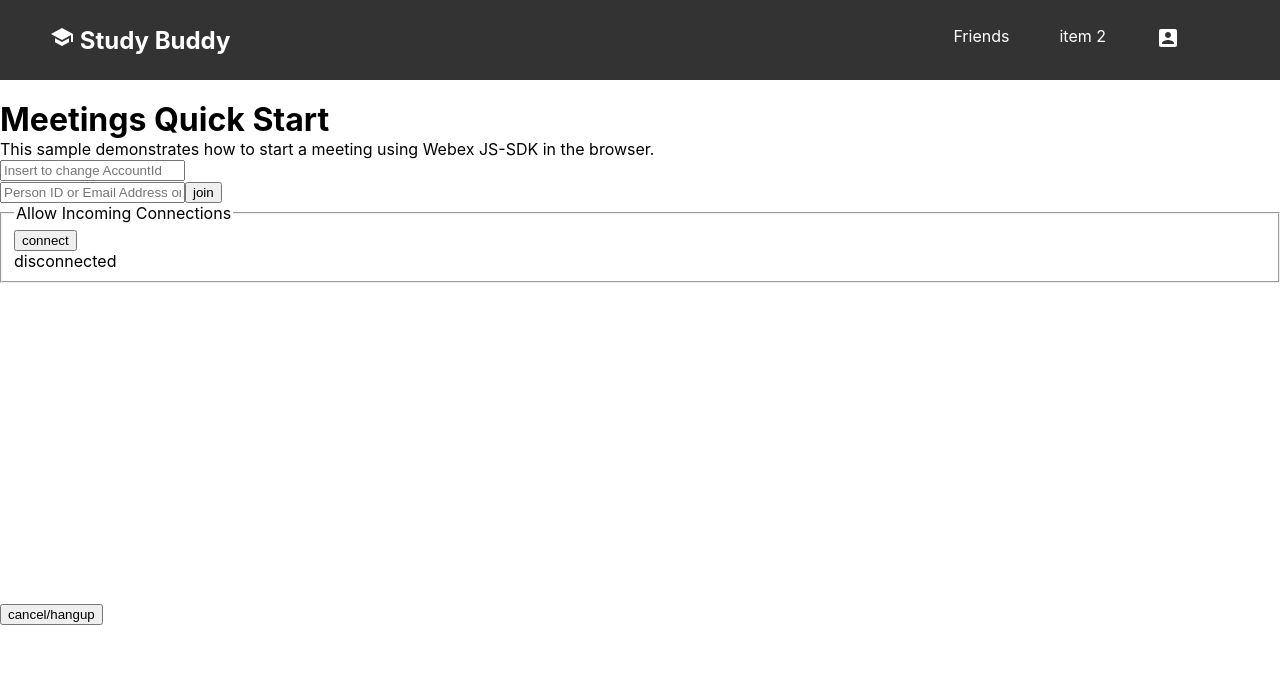
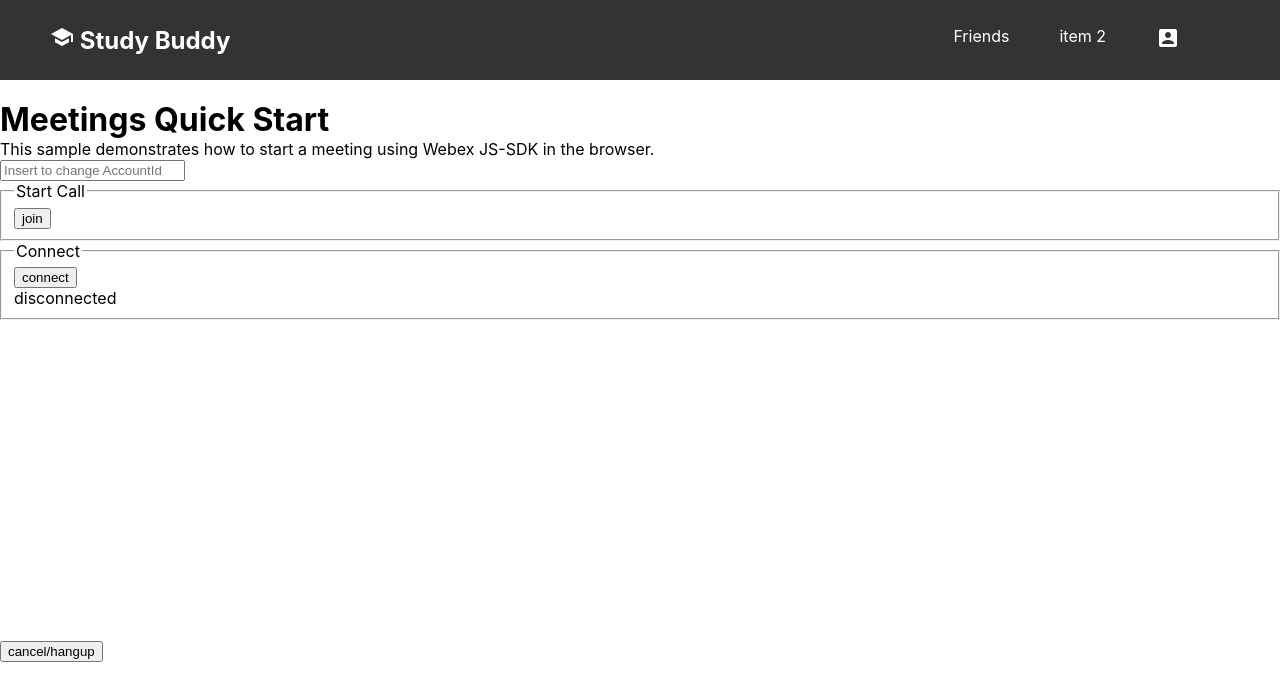
Before and after one commit to Svilen-Stefanov/ICHack20, a React (Create React App) app in the folder frontend/: page /videocall in a window 1280 px wide. Shown: the top 700 px of the page. Built offline with nearby package versions, Linux system fonts and the light colour scheme; the HTML template or start-up script is replaced by a standard one.

Commit message:
VideoCall.js: Address multi-call-multi-user support

```diff
--- a/frontend/src/VideoCall/VideoCall.js
+++ b/frontend/src/VideoCall/VideoCall.js
@@ -74,7 +74,6 @@ function connect() {
         }
         else {
             window.webex.meetings.syncMeetings()
-            console.log(window.webex.meetings.getAllMeetings())
             // Device was already connected
             resolve();
         }
@@ -239,8 +238,8 @@ function VideoCall() {
             // again, we don't want to reload when we try to dial
             event.preventDefault();
 
-            const destination = document.getElementById('invitee').value;
-            // const destination = "FIXED TOPIC"
+            // const destination = document.getElementById('invitee').value;
+            const destination = "studybuddy@webex.bot"
 
             // we'll use `connect()` (even though we might already be connected or
             // connecting) to make sure we've got a functional webex instance.
@@ -281,17 +280,15 @@ function VideoCall() {
                 onChange={event => setAccountId(event.target.value)} />
 
             <form id="destination">
-                <input
-                    id="invitee"
-                    name="invitee"
-                    placeholder="Person ID or Email Address or SIP URI or Room ID"
-                    type="text" />
-                <input title="join" type="submit" value="join" />
+                <fieldset>
+                    <legend>Start Call</legend>
+                    <input title="START CALL" type="submit" value="join" />
+                </fieldset>
             </form>
 
             <form id="credentials">
                 <fieldset>
-                    <legend>Allow Incoming Connections</legend>
+                    <legend>Connect</legend>
                     <input id="connect" title="connect" type="submit" value="connect" />
                     <p id="connection-status">disconnected</p>
                 </fieldset>
```
Also changed, not shown: 1 other file (tests, documents, lock files or other folders).
